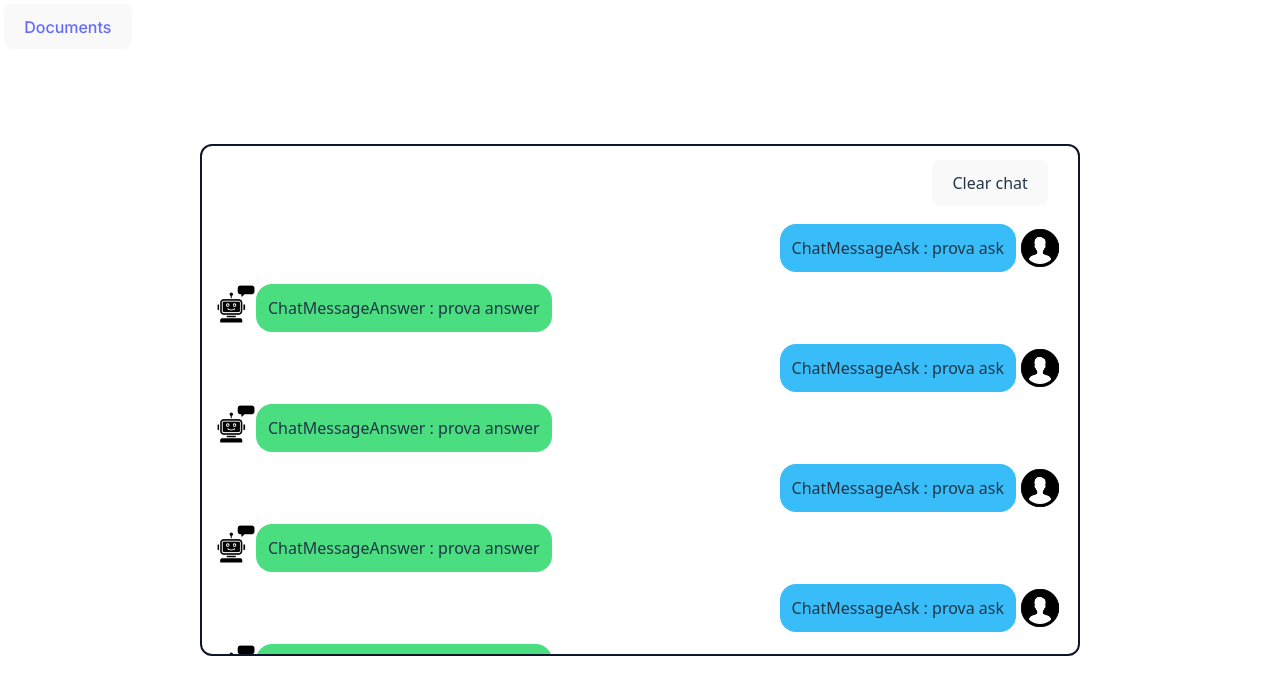
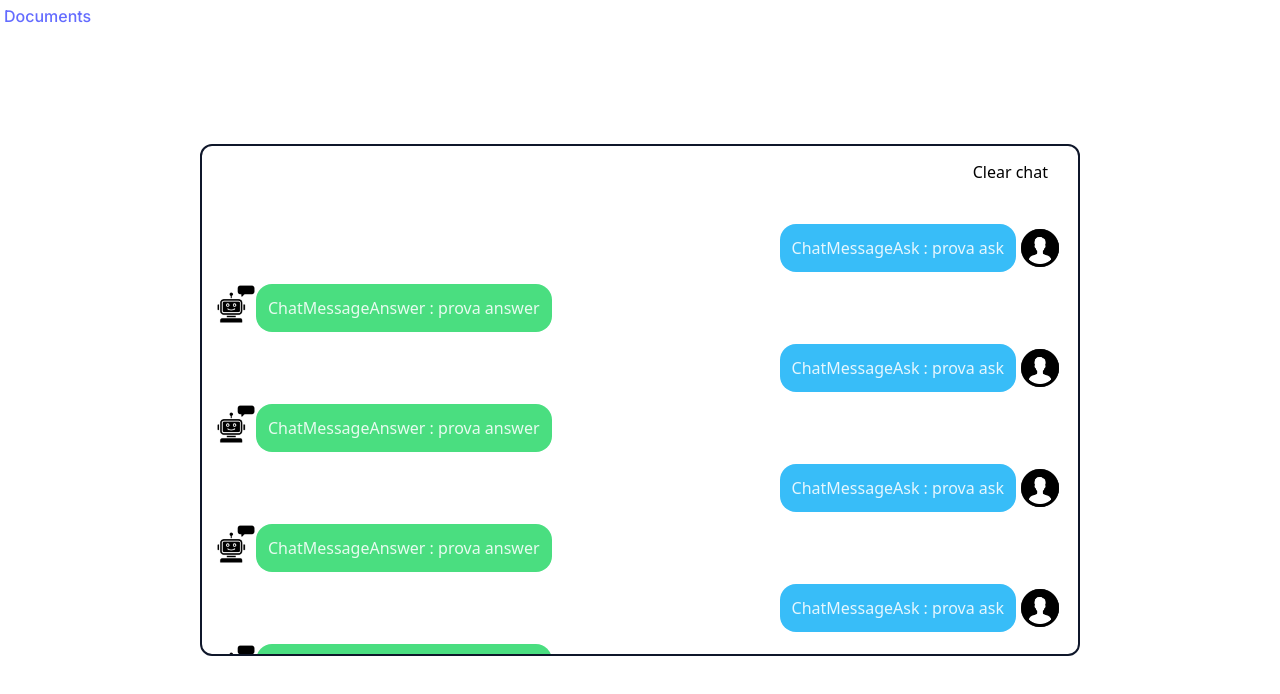
Before and after one commit to CodingCowboys10/kmai, a Next.js app in the folder 2-RTB/poc/: page /chat in a window 1280 px wide. Shown: the top 694 px of the page. Built offline with nearby package versions, Linux system fonts and the light colour scheme.

Commit message:
Welcome Page (#84)

```diff
--- a/2-RTB/poc/src/app/chat/layout.tsx
+++ b/2-RTB/poc/src/app/chat/layout.tsx
@@ -6,7 +6,7 @@ import 'typeface-roboto';
 const inter = Inter({ subsets: ['latin'] })
 
 export const metadata: Metadata = {
-  title: 'Knowledge Management AI',
+  title: 'KMAI | Chat',
   description: 'Capitolato 1 - IS 2023/2024',
 }
 
--- a/2-RTB/poc/src/app/documents/layout.tsx
+++ b/2-RTB/poc/src/app/documents/layout.tsx
@@ -6,7 +6,7 @@ import 'typeface-roboto';
 const inter = Inter({ subsets: ['latin'] })
 
 export const metadata: Metadata = {
-  title: 'Knowledge Management AI',
+  title: 'KMAI | Docs',
   description: 'Capitolato 1 - IS 2023/2024',
 }
 
--- a/2-RTB/poc/src/app/globals.css
+++ b/2-RTB/poc/src/app/globals.css
@@ -2,6 +2,7 @@
 @tailwind components;
 @tailwind utilities;
 
+/* https://www.realtimecolors.com/?colors=ffffff-000000-96c7e4-1a5f89-43a7e5&fonts=Poppins-Poppins */
 :root {
   font-family: Inter, system-ui, Avenir, Helvetica, Arial, sans-serif;
   line-height: 1.5;
@@ -15,6 +16,15 @@
   text-rendering: optimizeLegibility;
   -webkit-font-smoothing: antialiased;
   -moz-osx-font-smoothing: grayscale;
+
+  --text: #ffffff;
+  --background: #000000;
+  --primary: #96c7e4;
+  --secondary: #1a5f89;
+  --accent: #43a7e5;
+
+
+
 }
 *{
   padding: 0;
@@ -42,6 +52,7 @@ a:hover {
 }
 
 body {
+  background: var(--background);
   margin: 0;
   display: flex;
   place-items: center;
@@ -55,33 +66,32 @@ h1 {
 }
 
 button {
-  border-radius: 8px;
-  border: 1px solid transparent;
-  padding: 0.6em 1.2em;
-  font-size: 1em;
-  font-weight: 500;
-  font-family: inherit;
-  background-color: #1a1a1a;
-  cursor: pointer;
-  transition: border-color 0.25s;
+
+  color: var(--text);
+  transition: all 0.25s;
+
 }
 button:hover {
-  border-color: #646cff;
+  color: var(--accent);
+  border-color: var(--accent);
 }
+
 button:focus,
 button:focus-visible {
   outline: 4px auto -webkit-focus-ring-color;
+
 }
 
 @media (prefers-color-scheme: light) {
   :root {
-    color: #213547;
-    background-color: #ffffff;
+    --text: #000000;
+    --background: #ffffff;
+    --primary: #1b4d69;
+    --secondary: #76bae5;
+    --accent: #1a7ebc;
   }
   a:hover {
     color: #747bff;
   }
-  button {
-    background-color: #f9f9f9;
-  }
+
 }
--- /dev/null
+++ b/2-RTB/poc/src/app/layout.tsx
@@ -0,0 +1,27 @@
+import {Inter} from "next/font/google";
+import './globals.css'
+import type {Metadata} from "next";
+const inter = Inter({ subsets: ['latin'] })
+
+export const metadata: Metadata = {
+    title: 'KMAI',
+    description: 'Capitolato 1 - IS 2023/2024',
+}
+
+export default function RootLayout({
+                                       children,
+                                   }: {
+    children: React.ReactNode
+}) {
+    return (
+        <html lang="en">
+        <head>
+            <link rel="stylesheet" href="https://cdnjs.cloudflare.com/ajax/libs/font-awesome/6.5.1/css/all.min.css"
+                  integrity="sha512-DTOQO9RWCH3ppGqcWaEA1BIZOC6xxalwEsw9c2QQeAIftl+Vegovlnee1c9QX4TctnWMn13TZye+giMm8e2LwA=="
+                  crossOrigin="anonymous" referrerPolicy="no-referrer"/>
+
+        </head>
+        <body className={inter.className}>{children}</body>
+        </html>
+    )
+}
--- /dev/null
+++ b/2-RTB/poc/src/app/page.tsx
@@ -0,0 +1,28 @@
+import Link from "next/link";
+
+
+export default function Page() {
+    return (
+        <main id="root">
+            <div className="grid gap-80 grid-cols-2 h-full">
+                <Link href="/documents">
+                    <button className="w-full border-white border-2 rounded-2xl border-opacity-20 p-7 cursor-pointer">
+                        <i className="fa-solid fa-database fa-2xl"></i>
+                        <p className="text-2xl mt-5">Archivio Documenti</p>
+                    </button>
+                </Link>
+
+
+                <Link href="/chat">
+                    <button className="w-full border-white border-2 rounded-2xl border-opacity-20 p-7 cursor-pointer">
+                        <i className="fa-solid fa-comments fa-2xl"></i>
+                        <p className="text-2xl mt-5">Chat</p>
+                    </button>
+                </Link>
+
+
+            </div>
+
+        </main>
+    )
+}
```
Also changed, not shown: 2 other files (tests, documents, lock files or other folders).
